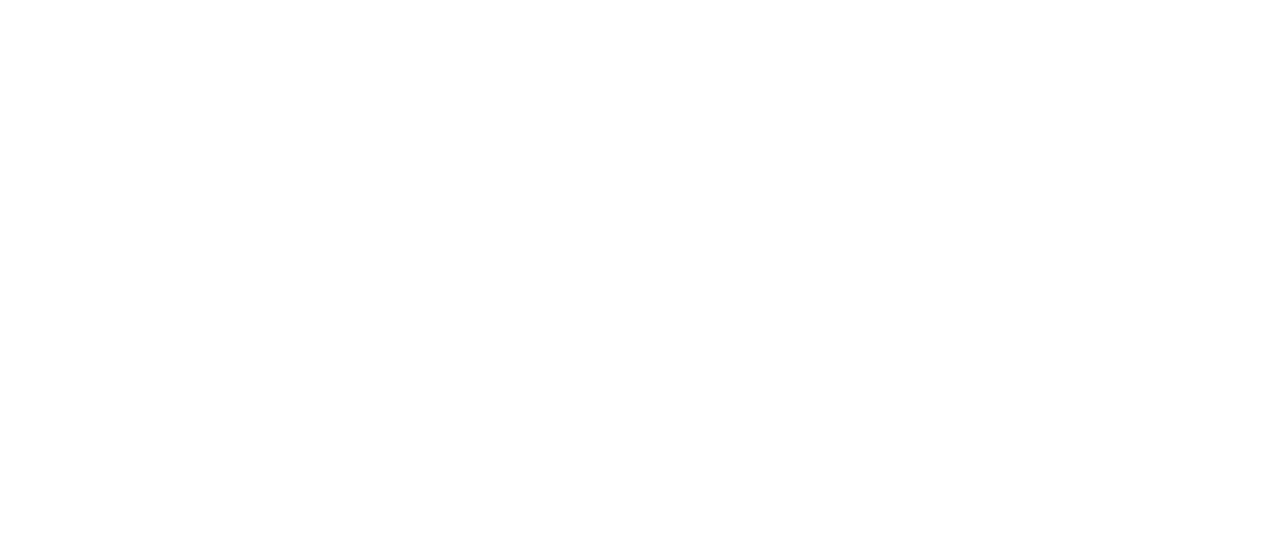
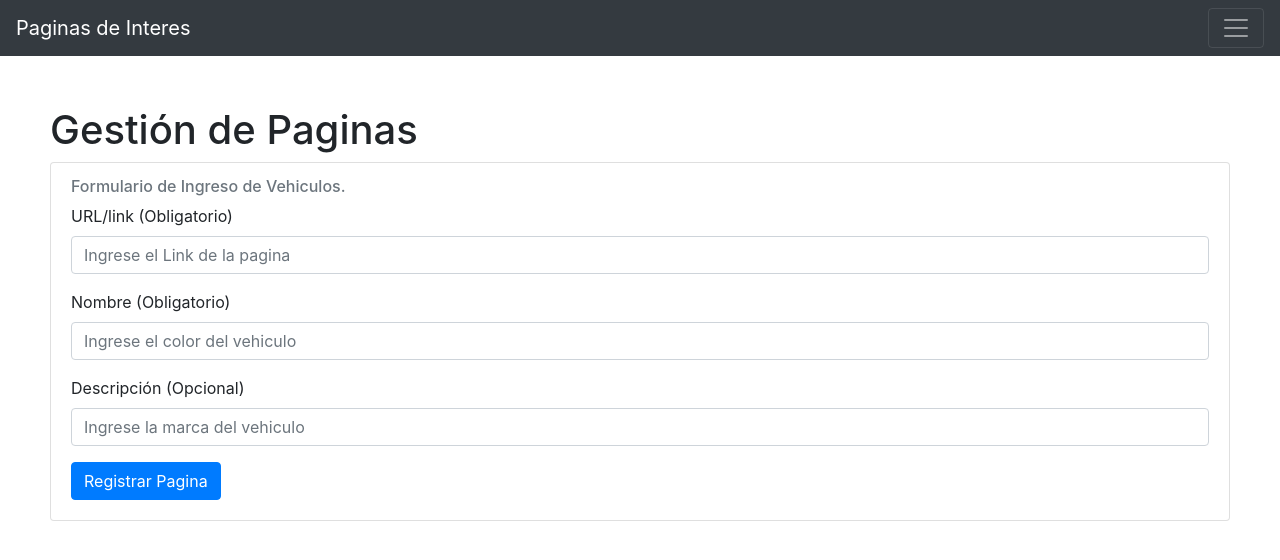
Before and after one commit to juanjose202/practicaApiWeb, a plain HTML site: page index.html in a window 1280 px wide. Drawn offline with nearby package versions, Linux system fonts and the light colour scheme.

Commit message:
interfaz principal,ccs y js Creados

```diff
--- /dev/null
+++ b/css/main.css
@@ -0,0 +1,3 @@
+.mi_contenedor {
+    margin: 50px;
+}
--- a/index.html
+++ b/index.html
@@ -1,11 +1,78 @@
 <!DOCTYPE html>
 <html lang="en">
+
 <head>
     <meta charset="UTF-8">
     <meta name="viewport" content="width=device-width, initial-scale=1.0">
-    <title>Document</title>
+    <link rel="stylesheet" href="../css/main.css">
+    <link rel="stylesheet" href="https://stackpath.bootstrapcdn.com/bootstrap/4.4.1/css/bootstrap.min.css"
+        integrity="sha384-Vkoo8x4CGsO3+Hhxv8T/Q5PaXtkKtu6ug5TOeNV6gBiFeWPGFN9MuhOf23Q9Ifjh" crossorigin="anonymous">
+
+    <title>Gestion Paginas</title>
 </head>
+
 <body>
+    <nav class="navbar navbar-dark bg-dark">
+
+        <a class="navbar-brand" href="#">Paginas de Interes</a>
+        <button class="navbar-toggler" type="button" data-toggle="collapse" data-target="#navbarNav"
+            aria-controls="navbarNav" aria-expanded="false" aria-label="Toggle navigation">
+            <span class="navbar-toggler-icon"></span>
+        </button>
+        <div class="collapse navbar-collapse" id="navbarNav">
+            <ul class="navbar-nav">
+                <li class="nav-item active">
+                    <a class="nav-link" href="index.html">Gestion de Parqueadero<span
+                            class="sr-only">(current)</span></a>
+                </li>
+                <li class="nav-item">
+                    <a class="nav-link" href="precios.html">Precios</a>
+                </li>
+
+            </ul>
+        </div>
+    </nav>
+
+
+    <div class="mi_contenedor">
+        <h1>Gestión de Paginas</h1>
+        <div class="card">
+            <div class="card-body">
+                <h6 class="card-subtitle mb-2 text-muted">Formulario de Ingreso de Vehiculos.</h6>
+                <form action="javascript:void(0)" onsubmit="crearPagina()">
+                    <div class="form-group">
+                        <label for="placa">URL/link (Obligatorio)</label>
+                        <input class="form-control" type="text" placeholder="Ingrese el Link de la pagina" id="link"
+                            required>
+                    </div>
+                    <div class="form-group">
+                        <label for="color">Nombre (Obligatorio)</label>
+                        <input class="form-control" type="text" placeholder="Ingrese el color del vehiculo" id="nombre"
+                            required>
+                    </div>
+                    <div class="form-group">
+                        <label for="marca">Descripción (Opcional)</label>
+                        <input class="form-control" type="text" placeholder="Ingrese la marca del vehiculo"
+                            id="descripcion">
+                    </div>
+                    <input id="btnCrearPagina" class="btn btn-primary" type="submit" value="Registrar Pagina">
+                </form>
+            </div>
+        </div>
+    </div>
+
+
+
+    <script src="https://code.jquery.com/jquery-3.4.1.slim.min.js"
+        integrity="sha384-J6qa4849blE2+poT4WnyKhv5vZF5SrPo0iEjwBvKU7imGFAV0wwj1yYfoRSJoZ+n"
+        crossorigin="anonymous"></script>
+    <script src="https://cdn.jsdelivr.net/npm/popper.js@1.16.0/dist/umd/popper.min.js"
+        integrity="sha384-Q6E9RHvbIyZFJoft+2mJbHaEWldlvI9IOYy5n3zV9zzTtmI3UksdQRVvoxMfooAo"
+        crossorigin="anonymous"></script>
+    <script src="https://stackpath.bootstrapcdn.com/bootstrap/4.4.1/js/bootstrap.min.js"
+        integrity="sha384-wfSDF2E50Y2D1uUdj0O3uMBJnjuUD4Ih7YwaYd1iqfktj0Uod8GCExl3Og8ifwB6"
+        crossorigin="anonymous"></script>
 
 </body>
+
 </html>
```
Also changed, not shown: README.md (added), js/paginas.js (added).
